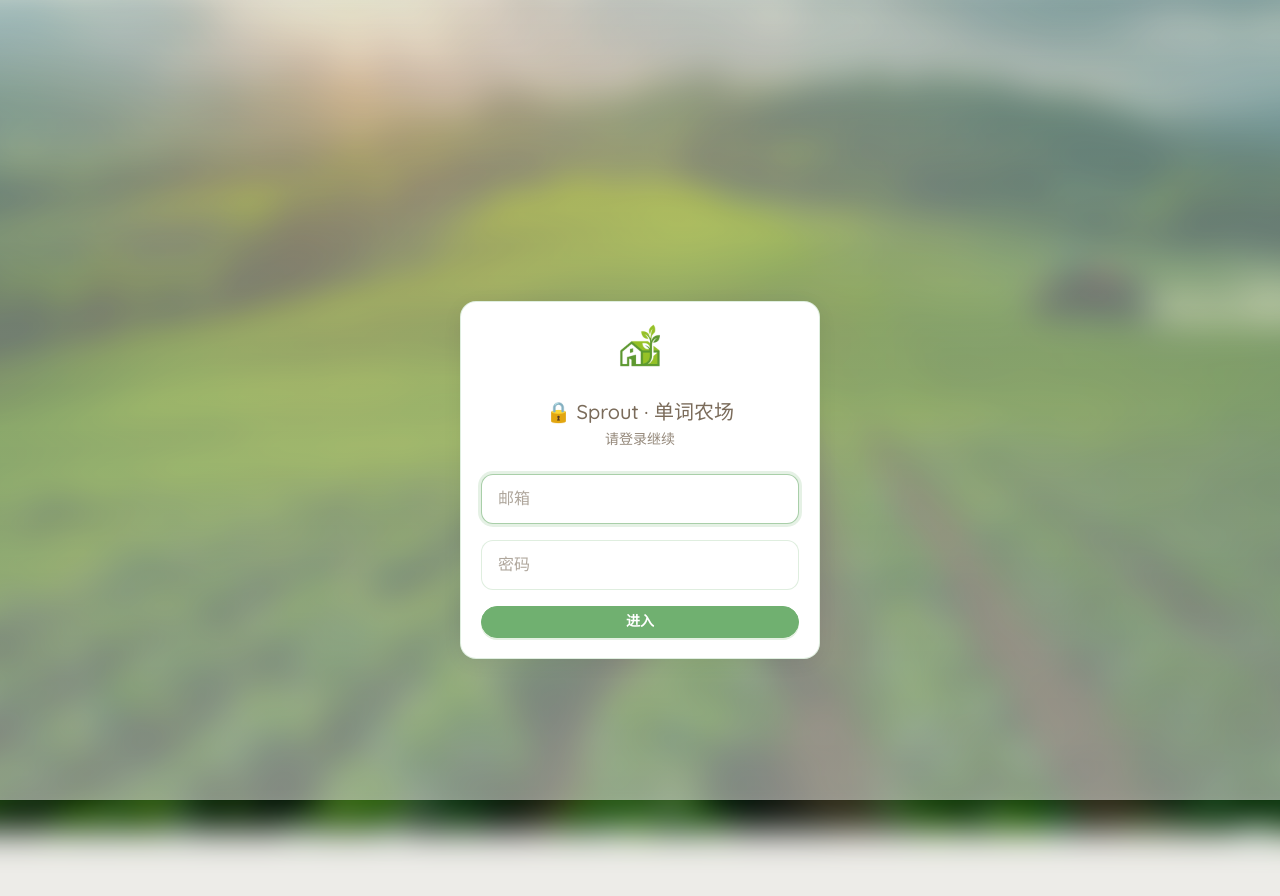
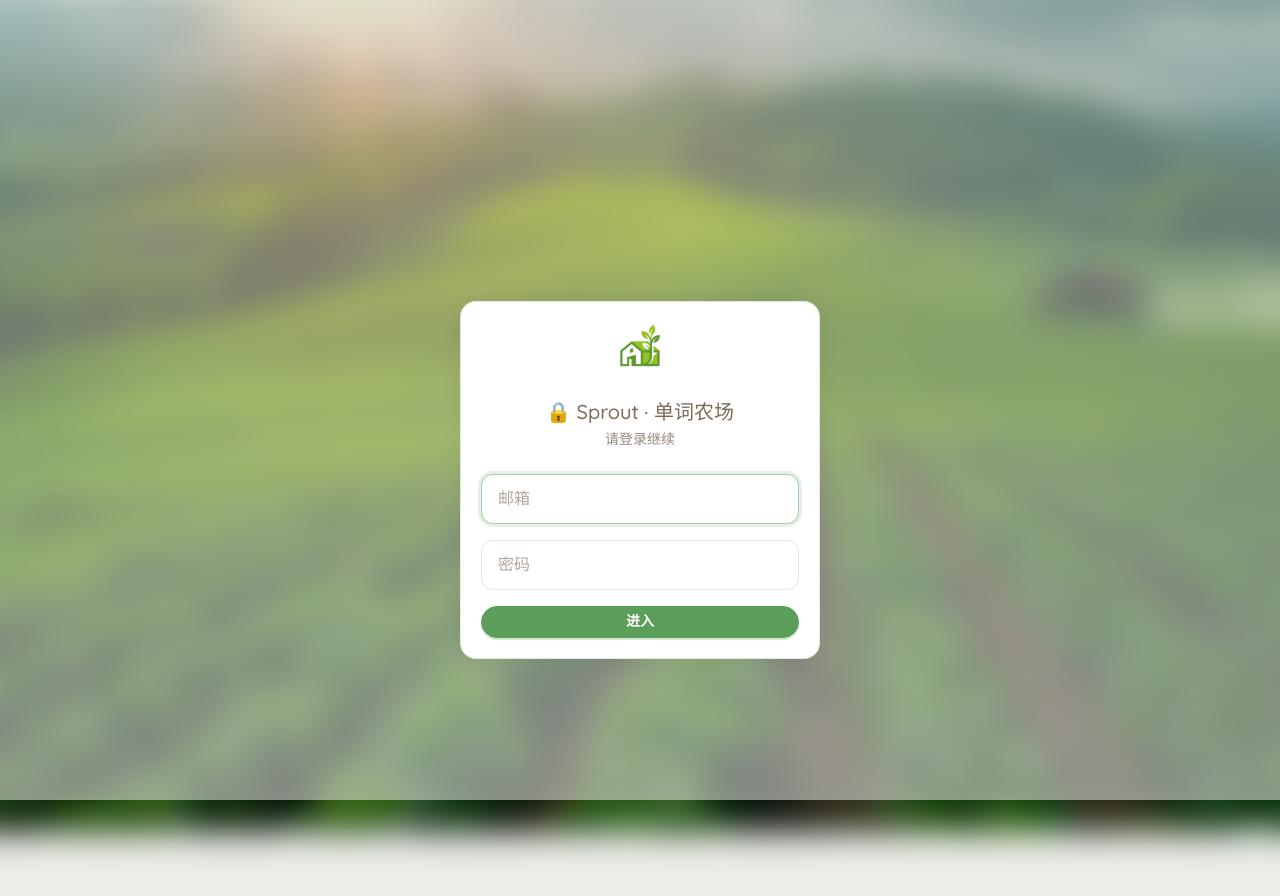
Before and after one commit to LynxBerry/StaticWebsite, a Next.js app: page /login in a window 1280 px wide. Built offline with nearby package versions, Linux system fonts and the light colour scheme; no server answers.

Commit message:
style: darken primary button green for glass background contrast

```diff
--- a/app/components/ui/Button.tsx
+++ b/app/components/ui/Button.tsx
@@ -19,9 +19,9 @@ const base =
   'focus-visible:outline-none focus-visible:ring-2 focus-visible:ring-[#70B070]/60 focus-visible:ring-offset-2 focus-visible:ring-offset-[#F4F4F0]';
 
 const primaryVariant =
-  'text-white bg-[#70b070] border border-[#70b070] shadow-[0_2px_0_#e4f0e1] ' +
-  'enabled:hover:bg-[#5ca85c] ' +
-  'enabled:active:bg-[#518a53] ' +
+  'text-white bg-[#5a9e5a] border border-[#5a9e5a] shadow-[0_2px_0_#d4ead4] ' +
+  'enabled:hover:bg-[#4d8a4d] ' +
+  'enabled:active:bg-[#407040] ' +
   'enabled:active:scale-[0.98]';
 
 const secondaryVariant =
```
